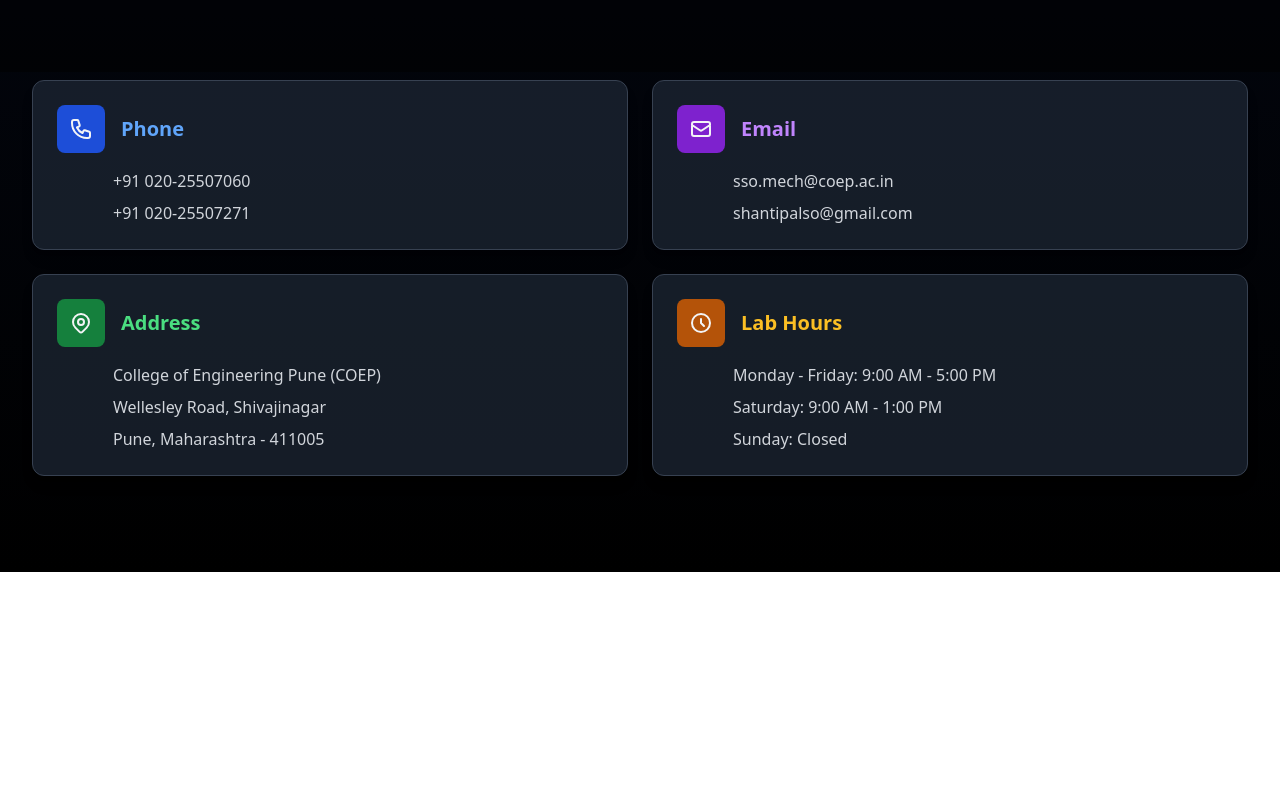
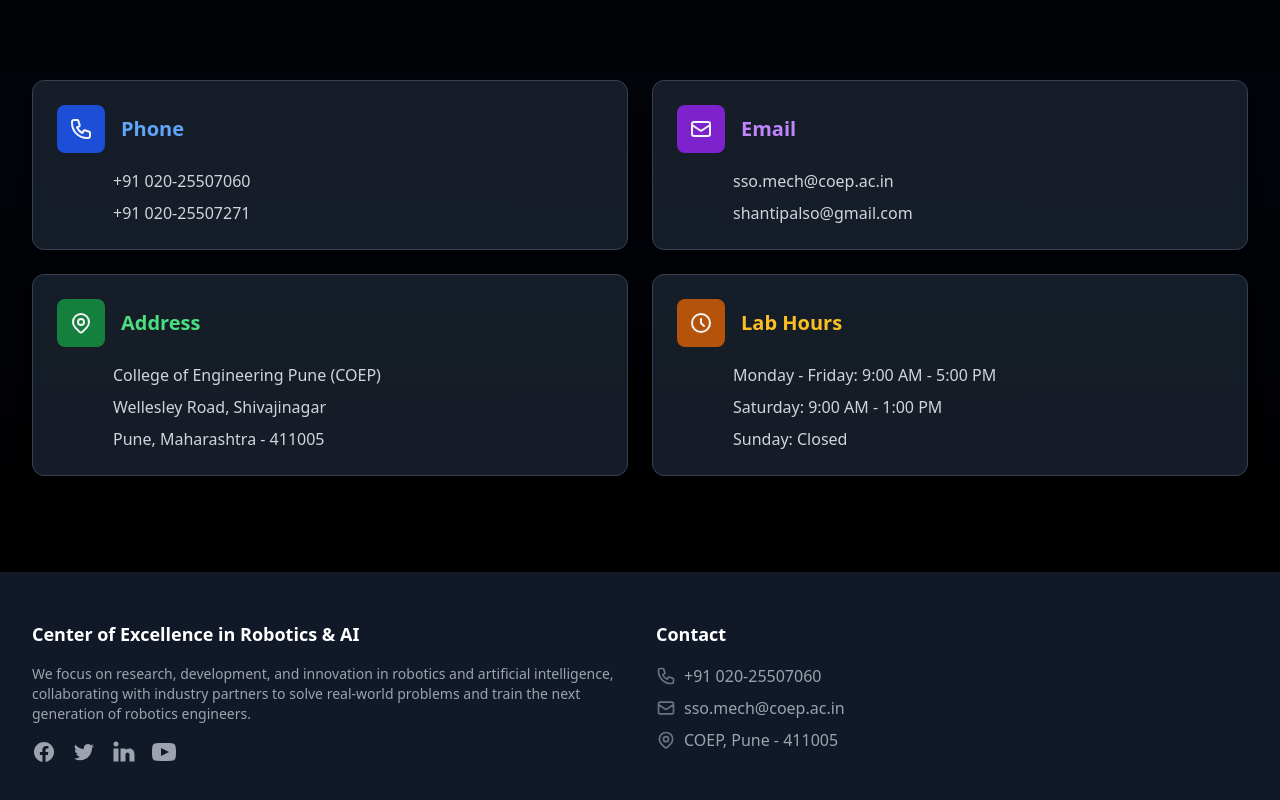
Before and after one commit to VirajBakshi1/Dr.S.S.Ohol, a React (Vite) app: page /Contact in a window 1280 px wide. Shown: the part 268-1068 px from the top of the page. Before the commit the page ends 840 px from the top, so only its background shows below. Built offline with nearby package versions, Linux system fonts and the light colour scheme.

Commit message:
4th commit

```diff
--- a/src/App.jsx
+++ b/src/App.jsx
@@ -6,6 +6,7 @@
 import PapersPublished from './pages/PaperPublished/Paperpublished';
 import CoepActivitiesPage from './pages/Coep/CoepCarrer';
 import ContactPage from './pages/Contact/Contact';
+import Footer from './components/Footer';
 
 
 function App() {
@@ -19,6 +20,7 @@
         <Route path="/CoepActivities" element={<CoepActivitiesPage />} />
         <Route path="/Contact" element={<ContactPage />} />
         </Routes>
+        <Footer />
       </div>
     </Router>
   );
--- /dev/null
+++ b/src/components/Footer.jsx
@@ -0,0 +1,79 @@
+import React from 'react';
+
+const Footer = () => {
+  const currentYear = new Date().getFullYear();
+
+  return (
+    <footer className="bg-gray-900 text-gray-300">
+      {/* Top Footer Section with Columns */}
+      <div className="max-w-7xl mx-auto px-4 sm:px-6 lg:px-8 py-12 grid grid-cols-1 md:grid-cols-4 gap-8">
+        {/* About Column */}
+        <div className="md:col-span-2">
+          <h3 className="font-bold text-white text-lg mb-4">Center of Excellence in Robotics & AI</h3>
+          <p className="text-gray-400 mb-4 text-sm">
+            We focus on research, development, and innovation in robotics and artificial intelligence,
+            collaborating with industry partners to solve real-world problems and train the next generation
+            of robotics engineers.
+          </p>
+          <div className="flex space-x-4 mt-4">
+            <a href="#" className="text-gray-400 hover:text-white transition-colors">
+              <svg className="w-6 h-6" fill="currentColor" viewBox="0 0 24 24" xmlns="http://www.w3.org/2000/svg">
+                <path d="M22 12c0-5.523-4.477-10-10-10S2 6.477 2 12c0 4.991 3.657 9.128 8.438 9.878v-6.987h-2.54V12h2.54V9.797c0-2.506 1.492-3.89 3.777-3.89 1.094 0 2.238.195 2.238.195v2.46h-1.26c-1.243 0-1.63.771-1.63 1.562V12h2.773l-.443 2.89h-2.33v6.988C18.343 21.128 22 16.991 22 12z" />
+              </svg>
+            </a>
+            <a href="#" className="text-gray-400 hover:text-white transition-colors">
+              <svg className="w-6 h-6" fill="currentColor" viewBox="0 0 24 24" xmlns="http://www.w3.org/2000/svg">
+                <path d="M8.29 20.251c7.547 0 11.675-6.253 11.675-11.675 0-.178 0-.355-.012-.53A8.348 8.348 0 0022 5.92a8.19 8.19 0 01-2.357.646 4.118 4.118 0 001.804-2.27 8.224 8.224 0 01-2.605.996 4.107 4.107 0 00-6.993 3.743 11.65 11.65 0 01-8.457-4.287 4.106 4.106 0 001.27 5.477A4.072 4.072 0 012.8 9.713v.052a4.105 4.105 0 003.292 4.022 4.095 4.095 0 01-1.853.07 4.108 4.108 0 003.834 2.85A8.233 8.233 0 012 18.407a11.616 11.616 0 006.29 1.84" />
+              </svg>
+            </a>
+            <a href="#" className="text-gray-400 hover:text-white transition-colors">
+              <svg className="w-6 h-6" fill="currentColor" viewBox="0 0 24 24" xmlns="http://www.w3.org/2000/svg">
+                <path d="M6.5 21.5h-5v-13h5v13zM4 6.5C2.5 6.5 1.5 5.3 1.5 4s1-2.4 2.5-2.4c1.6 0 2.5 1 2.6 2.5 0 1.4-1 2.5-2.6 2.5zm11.5 6c-1 0-2 1-2 2v7h-5v-13h5V10s1.6-1.5 4-1.5c3 0 5 2.2 5 6.3v6.7h-5v-7c0-1-1-2-2-2z" />
+              </svg>
+            </a>
+            <a href="#" className="text-gray-400 hover:text-white transition-colors">
+              <svg className="w-6 h-6" fill="currentColor" viewBox="0 0 24 24" xmlns="http://www.w3.org/2000/svg">
+                <path d="M19.615 3.184c-3.604-.246-11.631-.245-15.23 0-3.897.266-4.356 2.62-4.385 8.816.029 6.185.484 8.549 4.385 8.816 3.6.245 11.626.246 15.23 0 3.897-.266 4.356-2.62 4.385-8.816-.029-6.185-.484-8.549-4.385-8.816zm-10.615 12.816v-8l8 3.993-8 4.007z" />
+              </svg>
+            </a>
+          </div>
+        </div>
+
+
+
+        {/* Contact Column */}
+        <div>
+          <h3 className="font-bold text-white text-lg mb-4">Contact</h3>
+          <ul className="space-y-2">
+            <li className="flex items-center">
+              <svg className="w-5 h-5 mr-2 text-gray-500" fill="none" stroke="currentColor" viewBox="0 0 24 24" xmlns="http://www.w3.org/2000/svg">
+                <path strokeLinecap="round" strokeLinejoin="round" strokeWidth={2} d="M3 5a2 2 0 012-2h3.28a1 1 0 01.948.684l1.498 4.493a1 1 0 01-.502 1.21l-2.257 1.13a11.042 11.042 0 005.516 5.516l1.13-2.257a1 1 0 011.21-.502l4.493 1.498a1 1 0 01.684.949V19a2 2 0 01-2 2h-1C9.716 21 3 14.284 3 6V5z" />
+              </svg>
+              <a href="tel:+91-020-25507060" className="text-gray-400 hover:text-white transition-colors">+91 020-25507060</a>
+            </li>
+            <li className="flex items-center">
+              <svg className="w-5 h-5 mr-2 text-gray-500" fill="none" stroke="currentColor" viewBox="0 0 24 24" xmlns="http://www.w3.org/2000/svg">
+                <path strokeLinecap="round" strokeLinejoin="round" strokeWidth={2} d="M3 8l7.89 5.26a2 2 0 002.22 0L21 8M5 19h14a2 2 0 002-2V7a2 2 0 00-2-2H5a2 2 0 00-2 2v10a2 2 0 002 2z" />
+              </svg>
+              <a href="mailto:sso.mech@coep.ac.in" className="text-gray-400 hover:text-white transition-colors">sso.mech@coep.ac.in</a>
+            </li>
+            <li className="flex items-center">
+              <svg className="w-5 h-5 mr-2 text-gray-500" fill="none" stroke="currentColor" viewBox="0 0 24 24" xmlns="http://www.w3.org/2000/svg">
+                <path strokeLinecap="round" strokeLinejoin="round" strokeWidth={2} d="M17.657 16.657L13.414 20.9a1.998 1.998 0 01-2.827 0l-4.244-4.243a8 8 0 1111.314 0z" />
+                <path strokeLinecap="round" strokeLinejoin="round" strokeWidth={2} d="M15 11a3 3 0 11-6 0 3 3 0 016 0z" />
+              </svg>
+              <span className="text-gray-400">COEP, Pune - 411005</span>
+            </li>
+          </ul>
+        </div>
+      </div>
+
+
+
+
+
+    </footer>
+  );
+};
+
+export default Footer;
--- a/src/pages/Coep/CoepCarrer.jsx
+++ b/src/pages/Coep/CoepCarrer.jsx
@@ -37,7 +37,7 @@
 
   const labDevelopment = {
     title: "Robotics & Automation Laboratory",
-    description: "Dr. Ohol has been instrumental in developing the Robotics & Automation Laboratory at COEP from 2004 to present. The lab currently includes:",
+    description: "I have been instrumental in developing the Robotics & Automation Laboratory at COEP from 2004 to present. The lab currently includes:",
     items: [
       "Six trainer robots from Parallex, USA (smaller lab version)",
       "One toy robot (Robosepian)",
```
